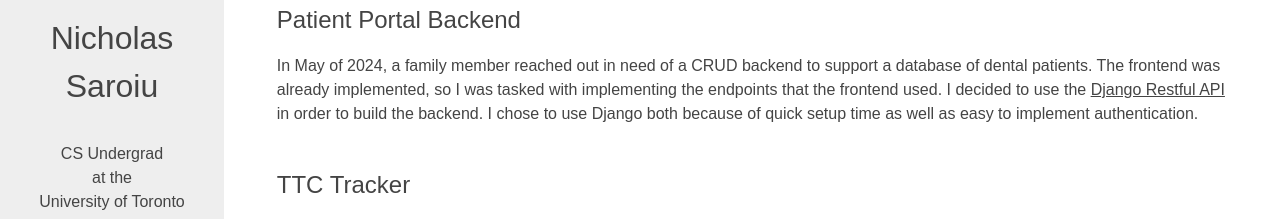
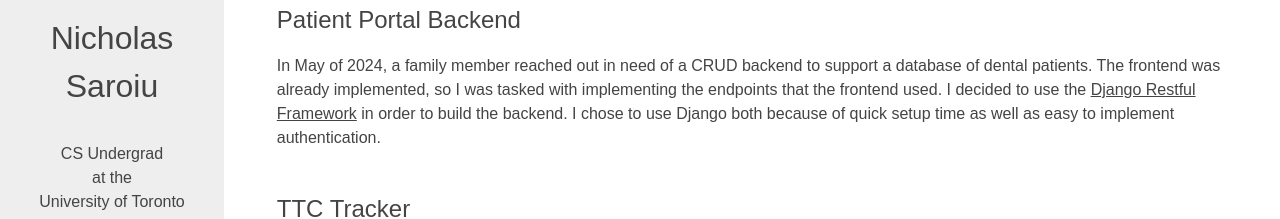
Before and after one commit to nsaroiu/nsaroiu.github.io, a plain HTML site: page pages/projects.html in a window 1280 px wide. Shown: the part 182-401 px from the top of the page. Drawn offline with Linux system fonts and the light colour scheme.

Commit message:
typo w patient portal project

```diff
--- a/pages/projects.html
+++ b/pages/projects.html
@@ -63,7 +63,7 @@
             <p>
                 In May of 2024, a family member reached out in need of a CRUD backend to support a database of dental patients. The frontend was already implemented,
                 so I was tasked with implementing the endpoints that the frontend used. I decided to use the
-                <a href="https://www.django-rest-framework.org/" target="_blank" rel="noreferrer noopener"><u>Django Restful API</u></a> in order to build the backend. I chose
+                <a href="https://www.django-rest-framework.org/" target="_blank" rel="noreferrer noopener"><u>Django Restful Framework</u></a> in order to build the backend. I chose
                 to use Django both because of quick setup time as well as easy to implement authentication.
             </p>
 
```
